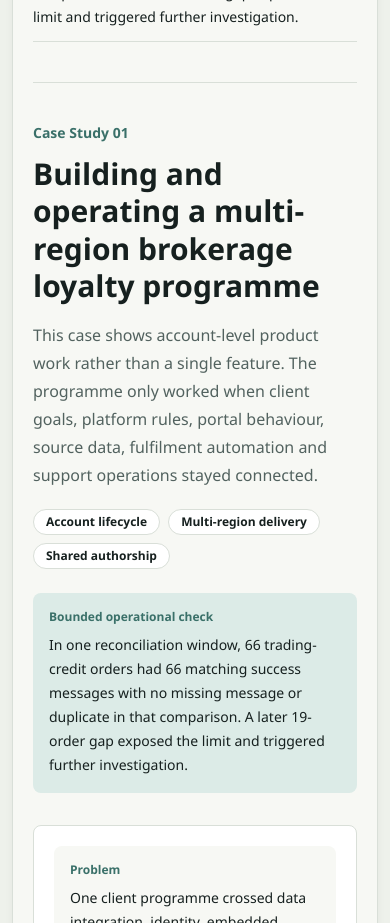
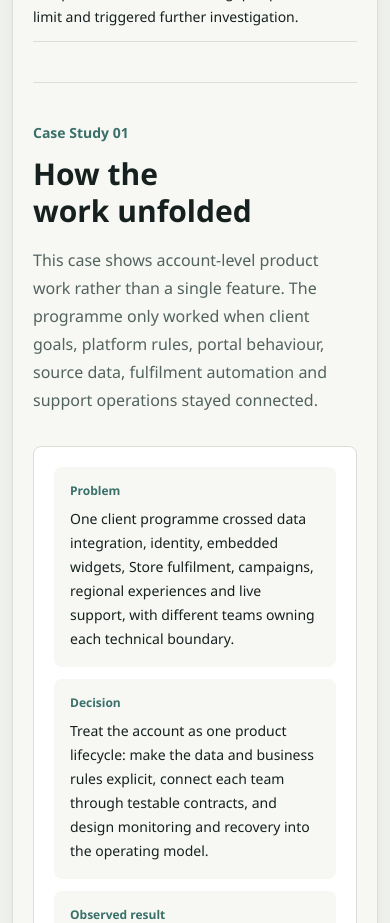
Before and after one commit to Anjelika120/portfolio, a Next.js app: page /work/multi-region-loyalty-programme in a window 390 px wide. Shown: the part 1320-2243 px from the top of the page. Built offline with nearby package versions, Linux system fonts and the light colour scheme.

Commit message:
fix: remove duplicate case study rail

```diff
--- a/src/components/case-study-detail.tsx
+++ b/src/components/case-study-detail.tsx
@@ -1,5 +1,5 @@
+import { CaseStudyArtifact } from "@/components/case-study-artifact";
 import { EvolutionRoadmap } from "@/components/evolution-roadmap";
-import { CaseStudyArtifact } from "@/components/case-study-artifact";
 import type { Portfolio } from "@/data/portfolio";
 
 type CaseStudy = Portfolio["selectedWork"][number];
@@ -38,29 +38,13 @@ export function CaseStudyDetail({ project, index }: { project: CaseStudy; index:
 
   return (
     <article id={project.id} className="scroll-mt-28 py-10">
-      <div className="grid gap-8 lg:grid-cols-[0.34fr_0.66fr]">
-        <aside className="lg:sticky lg:top-28 lg:self-start">
+      <header className="max-w-3xl">
         <p className="text-sm font-semibold text-accent">Case Study {String(index + 1).padStart(2, "0")}</p>
-          <h2 className="mt-3 text-balance text-3xl font-semibold leading-tight text-ink">
-            {project.caseTitle}
-          </h2>
+        <h2 className="mt-3 text-3xl font-semibold leading-tight text-ink">How the work unfolded</h2>
         <p className="mt-4 text-base leading-7 text-muted">{project.detail}</p>
-          <div className="mt-5 flex flex-wrap gap-2">
-            {project.railTags.map((tag) => (
-              <span key={tag} className="rounded-full border border-line bg-surface px-3 py-1 text-xs font-semibold text-ink">
-                {tag}
-              </span>
-            ))}
-          </div>
-          {project.impactLine ? (
-            <div className="mt-6 rounded-lg bg-accentSoft p-4">
-              <p className="text-xs font-semibold text-accent">{project.impactLabel}</p>
-              <p className="mt-2 text-sm leading-6 text-ink">{project.impactLine}</p>
-            </div>
-          ) : null}
-        </aside>
+      </header>
 
-        <div className="space-y-8 rounded-lg border border-line bg-surface p-5 sm:p-7">
+      <div className="mt-8 space-y-8 rounded-lg border border-line bg-surface p-5 sm:p-7">
         <div className="grid gap-3 md:grid-cols-3">
           {[
             ["Problem", project.problemLine],
@@ -103,7 +87,6 @@ export function CaseStudyDetail({ project, index }: { project: CaseStudy; index:
           />
         ))}
       </div>
-      </div>
     </article>
   );
 }
```
Also changed, not shown: scripts/validate-portfolio-design.mjs (+40 -2 lines). Lines whose indentation alone changed are shown as unchanged.
